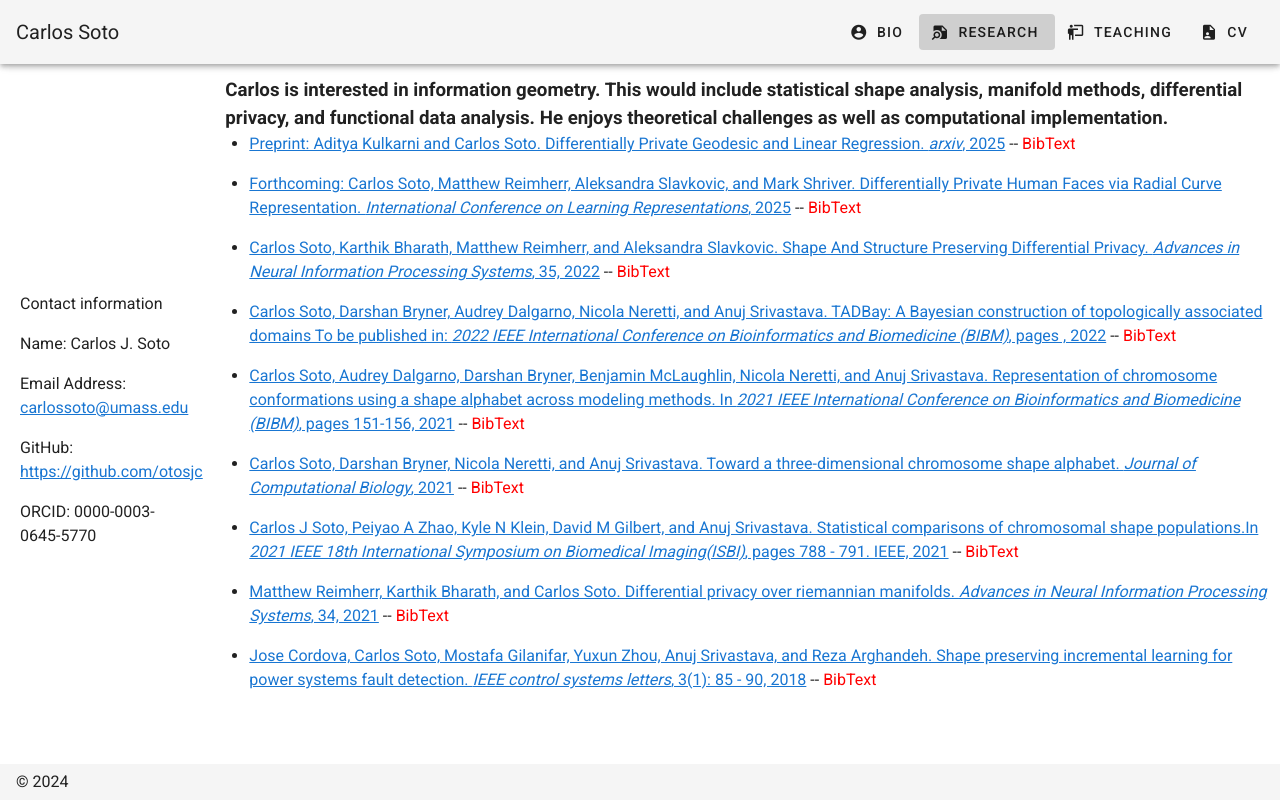
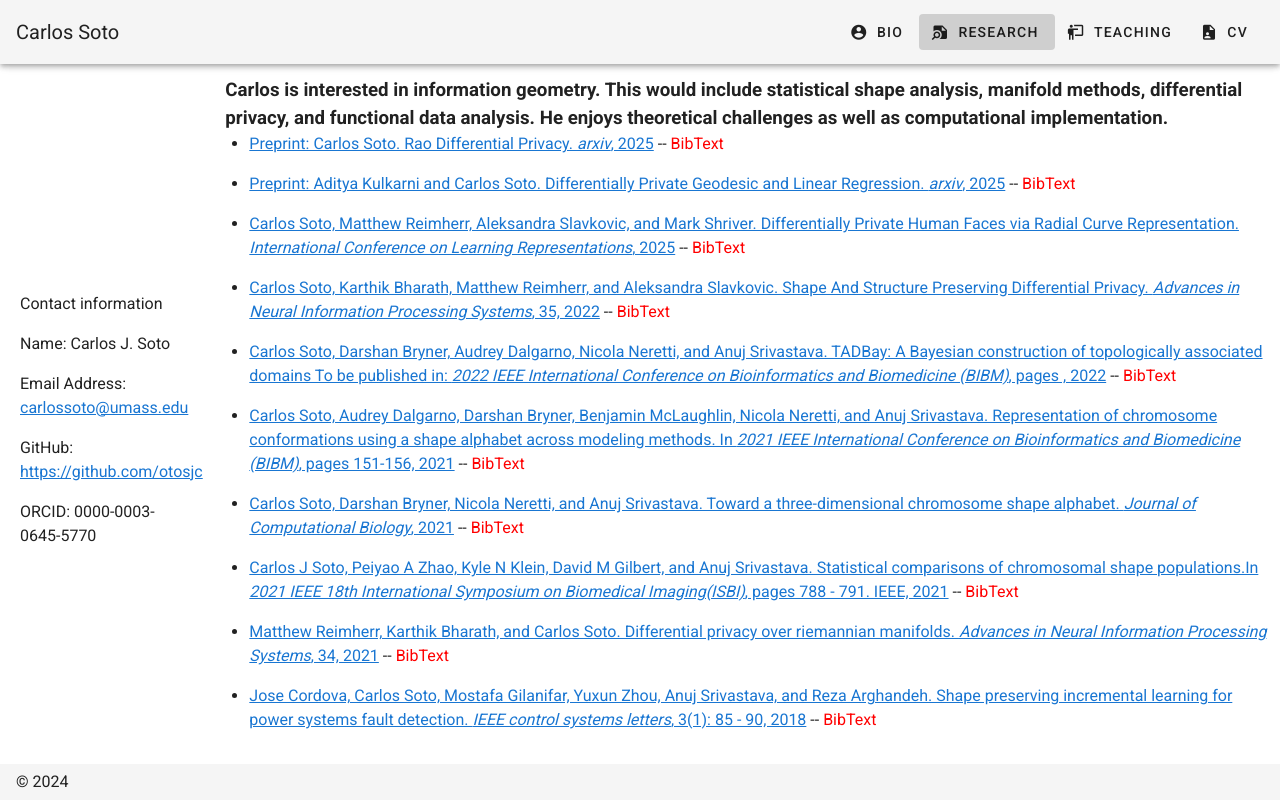
Before and after one commit to Alex-Bailon/carlos-soto-portfolio, a Nuxt app: page /research in a window 1280 px wide. Built offline with nearby package versions, Linux system fonts and the light colour scheme.

Commit message:
Update research.js

```diff
--- a/static/research.js
+++ b/static/research.js
@@ -3,6 +3,15 @@ export default {
   He enjoys theoretical challenges as well as computational implementation.
   `,
   papers: [
+	{
+	title: `Preprint: Carlos Soto. Rao Differential Privacy. <em> arxiv</em>, 2025`,
+      	bibText: `@article{soto2025rao,
+        title={Rao Differential Privacy},
+        author={Soto, Carlos},
+        journal={arXiv preprint arXiv:2508.17135},
+        year={2025}}`,
+      	link: 'https://arxiv.org/abs/2508.17135',
+    },
 	{
 	title: `Preprint: Aditya Kulkarni and Carlos Soto. Differentially Private Geodesic and Linear Regression. <em> arxiv</em>, 2025`,
       	bibText: `@article{kulkarni2025differentially,
@@ -13,7 +22,7 @@ export default {
       	link: 'https://arxiv.org/abs/2504.11304',
     },
 	{
-	title: `Forthcoming: Carlos Soto,  Matthew Reimherr, Aleksandra Slavkovic, and Mark Shriver. Differentially Private Human Faces via Radial Curve Representation. <em>International Conference on Learning Representations</em>, 2025`,
+	title: `Carlos Soto,  Matthew Reimherr, Aleksandra Slavkovic, and Mark Shriver. Differentially Private Human Faces via Radial Curve Representation. <em>International Conference on Learning Representations</em>, 2025`,
       	bibText: `@article{soto22shapestructure,
         title={Differentially Private Human Faces via Radial Curve Representation.},
         author={Soto, Carlos and Reimherr, Matthew and Slavkovic, Aleksandra and Shriver, Mark},
```
